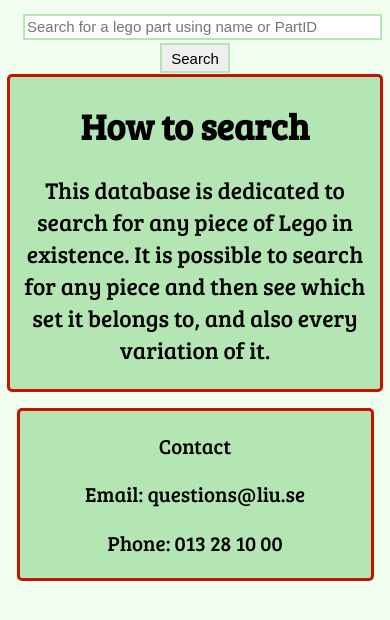
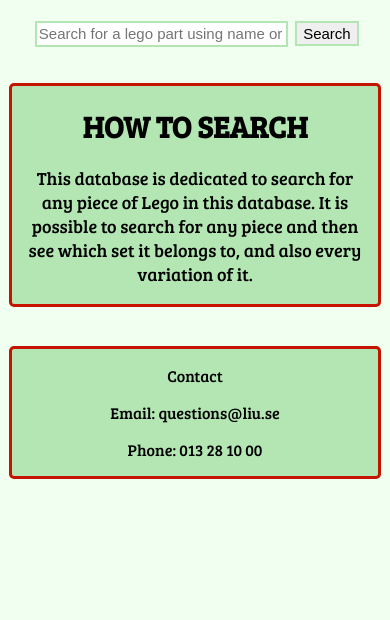
Before and after one commit to RobotGandhi/TNMK30, a PHP site: page /howtosearch.php in a window 390 px wide. Shown: the part 204-824 px from the top of the page. Run offline with PHP 8.4, Linux system fonts and the light colour scheme.

Commit message:
heruj u can find out uself

```diff
--- a/aboutus.php
+++ b/aboutus.php
@@ -27,8 +27,9 @@
 
       <div class= "content">
 
-            <h1>About Us</h1>
-			<p>We are a group of students studying the course Electronic Publishing. The course required us to make a website with a search function that is linked to a database. In our case, the database used is a Lego-database that shows information about any existing piece.</p>
+            <h1>About us</h1>
+			<p>We are a group of five students studying the course Electronic Publishing at the University of Linköping, Sweden. The course required us to make a website with a search function that is linked to a database.
+			In our case, the search function is linked to a Lego-database that shows information about any piece in it.</p>
 		</div>
 
 
--- a/howtosearch.php
+++ b/howtosearch.php
@@ -37,7 +37,7 @@
       <div class= "content">
 
             <h1>How to search</h1>
-			<p>This database is dedicated to search for any piece of Lego in existence. It is possible to search for any piece and then see which set it belongs to, and also every variation of it.</p>
+			<p>This database is dedicated to search for any piece of Lego in this database. It is possible to search for any piece and then see which set it belongs to, and also every variation of it.</p>
             <!-- content content div closing tag  -->
         </div>
 
--- a/proj.css
+++ b/proj.css
@@ -16,6 +16,11 @@ div
 	border-radius: 5px;
 }
 
+h1
+{
+	font-size: 30px;
+	text-transform: uppercase;
+}
 
 /* Parent div*/
 .wrapper
@@ -64,6 +69,7 @@ div
     background-color: #b3e6b3;
 	font-size: 18px;
 	max-width: 1000px;
+	padding: 0 2%;
 }
 
 .footer
@@ -72,11 +78,11 @@ div
 	height: 20%;
     width: 90%;
     margin-top: 3%;
-	margin-bottom: 1%;
     border-style: solid;
     border-color: #c61300;
     background-color: #b3e6b3;
 	max-width: 1000px;
+	padding: 0 2%;
 }
 
 
@@ -172,7 +178,7 @@ display: inline-block;
 {
 	border-style: solid;
 	border-color: #b3e6b3;
-	height: 30px;
+	height: 32px;
 	font-size: 15px;
 
 
@@ -249,7 +255,7 @@ table
 	/* changes when below 600px*/
 p
 {
-	font-size: 130%;
+	font-size: 100%;
 }
 
 .wrapper
@@ -260,45 +266,39 @@ p
 .header
 {
     font-size: 95%;
-	width: 95%;
+	width: 100%;
 	height: auto;
-	margin-top: 3%;
-	margin-bottom: 3%;
+	margin: 3% 0;
 	background-size: auto;
 }
 
 .content
 {
-	margin-bottom:10%;
-	width: 95%;
-	margin: auto;
-	overflow: scroll;
+	width: 90%;
+	margin: 5% 0;
 }
 
 .footer
 {
-
-
-
+	width: 90%;
+	margin: 5% 0;
 }
 
 .formbitch
 {
-	margin-top: 3%;
+	margin: 5% 0;
 	height: 28px;
-	margin-bottom: 10%;
 }
 
 .button
 {
 	margin-top: 1%;
-	width: 70px;
+	height: 25px;
 }
 
 .filterbutton
 {
 	margin-left: 0%;
-
 }
 
 .searchdiv
@@ -311,9 +311,8 @@ p
 {
 	height: 20px;
 	font-size: 15px;
-	width: 100%;
-	margin-right: 1%;
-	margin-left: 1%;
+	width: 70%;
+	margin: 0 1%;
 
 }
 .nav
@@ -323,8 +322,6 @@ p
 
 nav ul
 {
-	width: 100%;
 	font-size: 15px;
-
 }
 }
```
